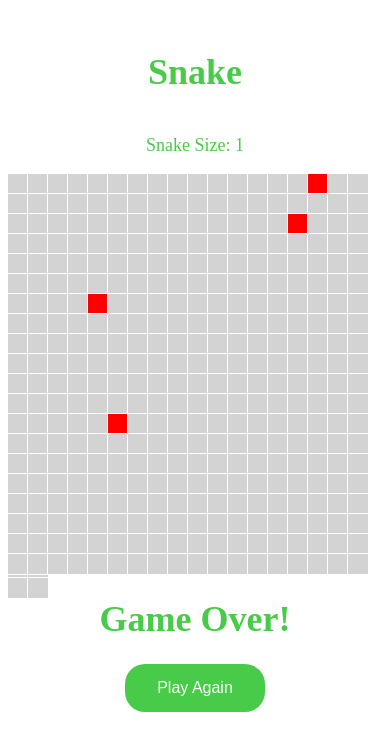
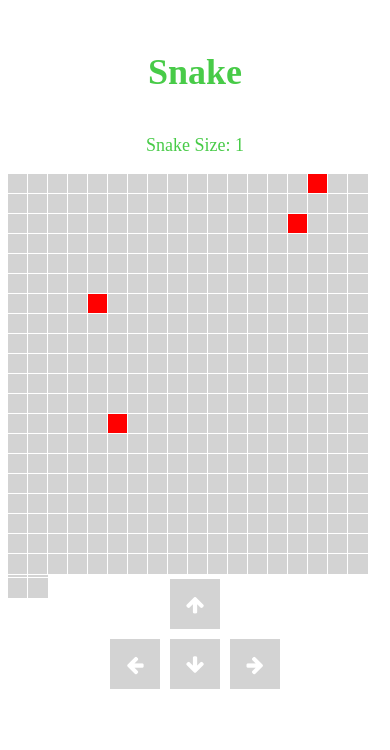
Before and after one commit to AndrewByerle/snake-game, a Vue app: page /game in a window 390 px wide. Shown: the top 750 px of the page. Built offline with nearby package versions, Linux system fonts and the light colour scheme.

Commit message:
added arrow key buttons for mobile version

```diff
--- a/src/views/Game.vue
+++ b/src/views/Game.vue
@@ -161,6 +161,18 @@ document.onkeydown = function (e) {
             break;
     }
 };
+
+const isMobile = () => {
+    if (/Android|webOS|iPhone|iPad|iPod|BlackBerry|IEMobile|Opera Mini/i.test(navigator.userAgent)) {
+        return true
+    } else {
+        return false
+    }
+}
+
+const test = () => {
+    console.log(isMobile())
+}
 </script>
 
 
@@ -171,9 +183,9 @@ document.onkeydown = function (e) {
         </p>
     </div>
     <div v-for="(row, i) in board" class="row">
-        <div v-for="(col, j) in row" :class="`square ${board[i][j]}`"></div>
+        <div v-for="(col, j) in row" :class="`square ${board[i][j]}`" @click="test"></div>
     </div>
-    <div v-if="lost" class="lost">
+    <!-- <div v-if="lost" class="lost">
         <div>
             <h1>
                 Game Over!
@@ -184,12 +196,61 @@ document.onkeydown = function (e) {
                 </button>
             </div>
         </div>
+    </div> -->
+
+    <div class="keys">
+        <div class="up arr"><i class="fa fa-arrow-up"></i></div>
+        <br />
+        <div class="left arr"><i class="fa fa-arrow-left"></i></div>
+        <div class="down arr"><i class="fa fa-arrow-down"></i></div>
+        <div class="right arr"><i class="fa fa-arrow-right"></i></div>
     </div>
+    <link href="//netdna.bootstrapcdn.com/font-awesome/4.0.3/css/font-awesome.css" rel="stylesheet">
+
 
 </template>
 
 
 <style>
+@import url(https://fonts.googleapis.com/css?family=Lato:300);
+
+
+.keys {
+    font-family: 'Lato', sans-serif;
+    text-align: center;
+}
+
+.arr {
+    cursor: pointer;
+    width: 50px;
+    height: 50px;
+    text-align: center;
+    line-height: 50px;
+    background: lightgrey;
+    color: white;
+    font-size: 20px;
+    border-right: 10px solid darken(grey, 20);
+    border-bottom: 10px solid darken(grey, 20);
+    border-left: 10px solid darken(grey, 15);
+    border-top: 10px solid darken(grey, 10);
+    display: inline-block;
+    margin: 5px;
+    transition: all .05s linear;
+}
+
+.arr:active{
+
+    border-bottom: 8px solid darken(grey, 20);
+    text-shadow: 0 0 10px white, 0 0 10px white, 0 0 20px white;
+    transform: translate(0, 2px);
+}
+
+
+
+
+
+
+
 .title {
     font-size: large;
     display: flex;
@@ -197,6 +258,13 @@ document.onkeydown = function (e) {
     justify-content: center;
     color: rgb(72, 203, 72);
 }
+
+.middle {
+    display: flex;
+    align-items: center;
+    justify-content: center;
+}
+
 
 .button {
     background-color: rgb(72, 203, 72);
```
